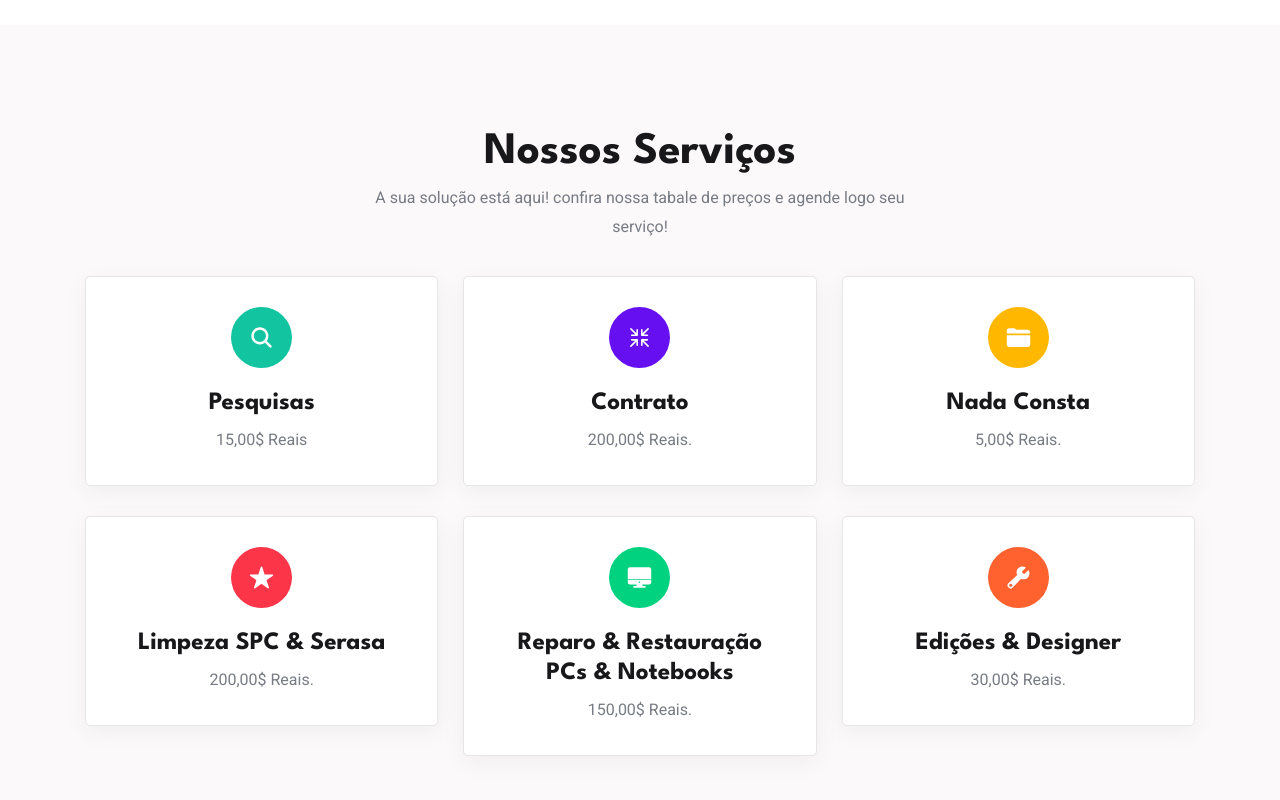
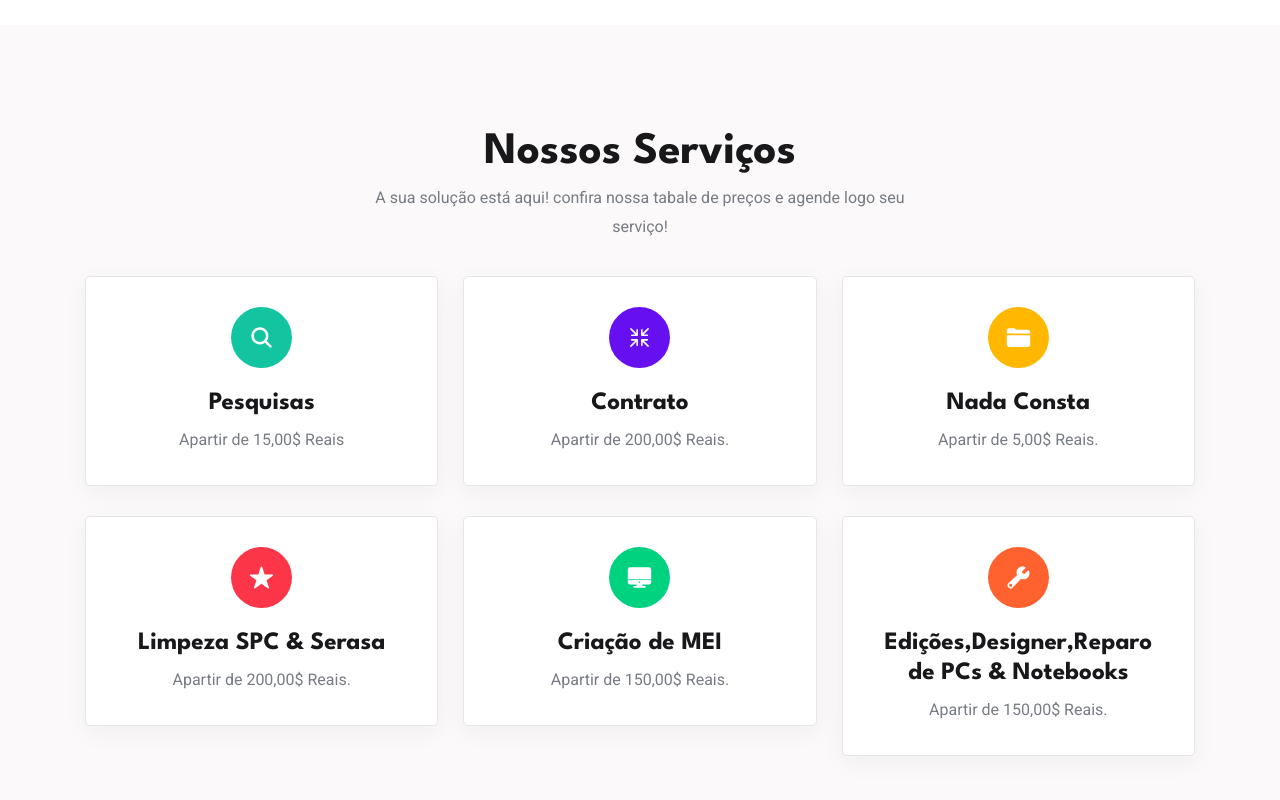
Before and after one commit to marcio56/juliaacessoria, a plain HTML site: page index.html in a window 1280 px wide. Shown: the part 730-1530 px from the top of the page. Drawn offline with nearby package versions, Linux system fonts and the light colour scheme.

Commit message:
novas mudanças

```diff
--- a/index.html
+++ b/index.html
@@ -102,7 +102,7 @@
             <h1 class="h1 hero-title">Estamos Disponíveis Para lhe Ajudar!</h1>
 
             <p class="hero-text">
-              Nome sujo na praça? não se preocupe! podemos ajudar você com isso. fazemos emprestimos de cartões de crédito com juros pequenininhos!
+              Nome sujo na praça? não se preocupe! podemos ajudar você com isso. limpamos seu nome na hora! não perca tempo!
               venha conferir! acesse o botão de Whatsapp agora!
             </p>
 
@@ -148,7 +148,7 @@
                 </h3>
 
                 <p class="card-text">
-                  15,00$ Reais
+                  Apartir de 15,00$ Reais
                 </p>
 
               </div>
@@ -166,7 +166,7 @@
                 </h3>
 
                 <p class="card-text">
-                  200,00$ Reais.
+                  Apartir de 200,00$ Reais.
                 </p>
 
               </div>
@@ -184,7 +184,7 @@
                 </h3>
 
                 <p class="card-text">
-                  5,00$ Reais.
+                  Apartir de 5,00$ Reais.
                 </p>
 
               </div>
@@ -202,7 +202,7 @@
                 </h3>
 
                 <p class="card-text">
-                  200,00$ Reais.
+                  Apartir de 200,00$ Reais.
                 </p>
 
               </div>
@@ -216,11 +216,11 @@
                 </div>
 
                 <h3 class="h3">
-                  <a href="#" class="card-title">Reparo & Restauração PCs & Notebooks</a>
+                  <a href="#" class="card-title">Criação de MEI</a>
                 </h3>
 
                 <p class="card-text">
-                  150,00$ Reais.
+                  Apartir de 150,00$ Reais.
                 </p>
 
               </div>
@@ -234,11 +234,11 @@
                 </div>
 
                 <h3 class="h3">
-                  <a href="#" class="card-title">Edições & Designer</a>
+                  <a href="#" class="card-title">Edições,Designer,Reparo de PCs & Notebooks</a>
                 </h3>
 
                 <p class="card-text">
-                  30,00$ Reais.
+                  Apartir de 150,00$ Reais.
                 </p>
 
               </div>
```
Also changed, not shown: assets/images/logo.png, assets/images/project-1.jpg.
